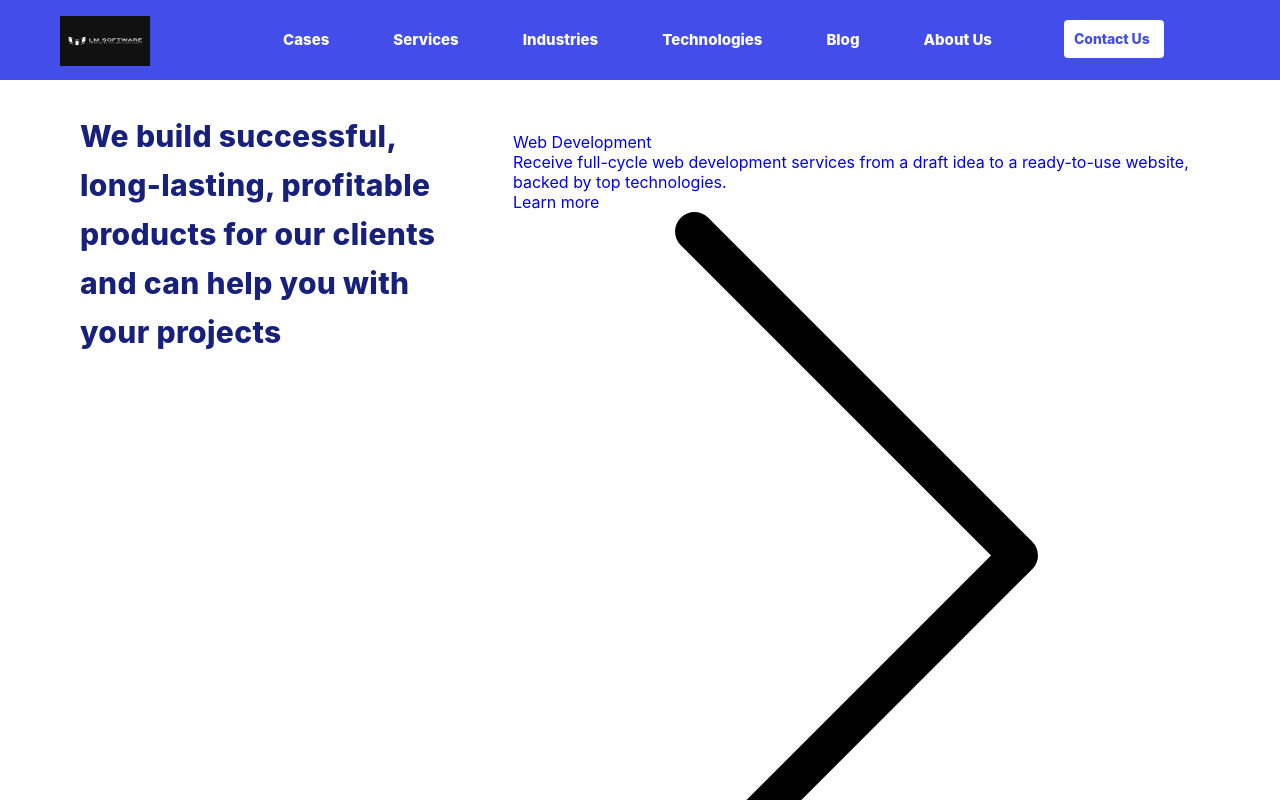
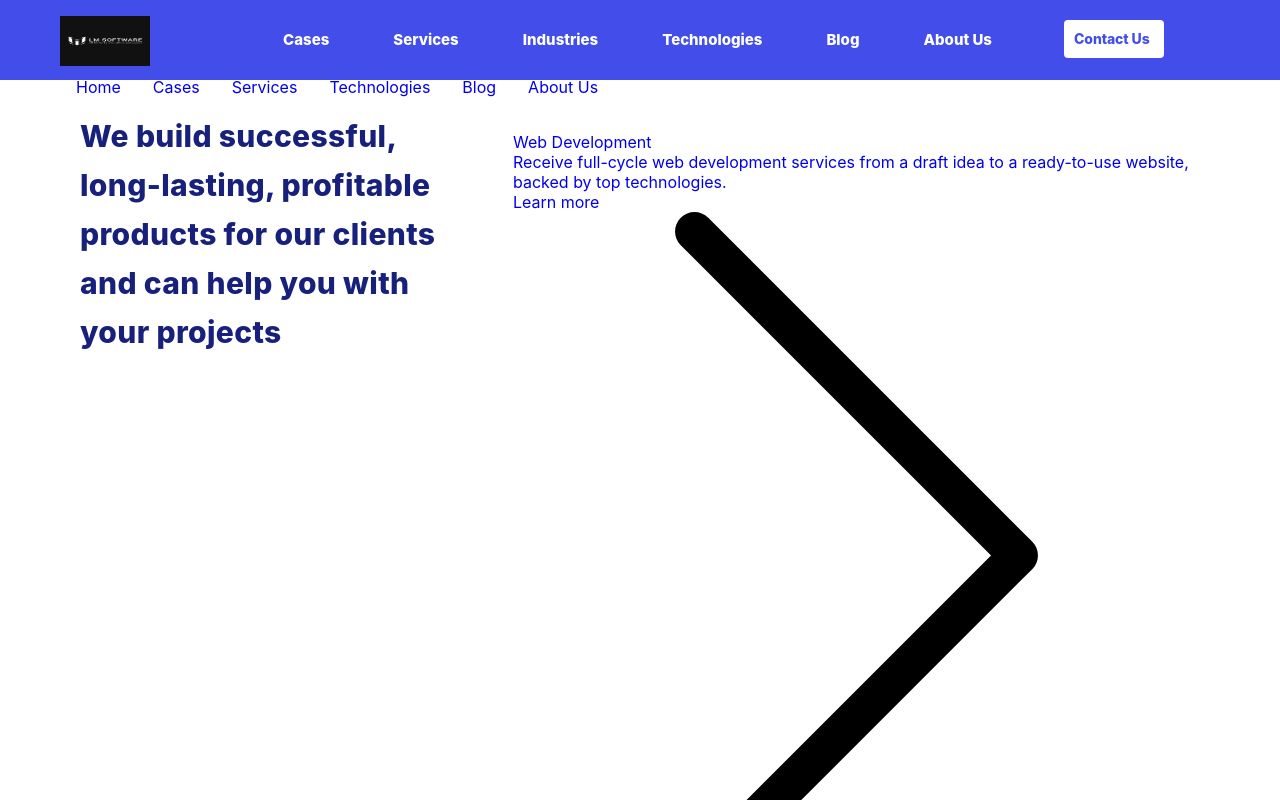
Before and after one commit to Namnguyen123A/lmsoft-web, a React (Create React App) app: page /home in a window 1280 px wide. Shown: the top 800 px of the page. Built offline with nearby package versions, Linux system fonts and the light colour scheme.

Commit message:
initial commit

```diff
--- a/package.json
+++ b/package.json
@@ -14,6 +14,7 @@
     "node-sass": "^7.0.1",
     "react": "^18.2.0",
     "react-dom": "^18.2.0",
+    "react-icons": "^4.4.0",
     "react-redux": "^8.0.2",
     "react-router-dom": "^5.3.0",
     "react-scripts": "5.0.1",
--- a/src/components/Navigation/index.tsx
+++ b/src/components/Navigation/index.tsx
@@ -1,4 +1,6 @@
 import * as React from 'react';
+import { CgMenu } from "react-icons/cg";
+import { useState } from "react";
 
 import './style.scss'
 import logo from'../../assets/LM Software-04.jpg'
@@ -6,10 +8,16 @@ export interface INavigationProps {
 }
 
 export default function Navigation (props: INavigationProps) {
+  const [isNavExpanded, setIsNavExpanded] = useState(false);
+  const HandleMenu = function () {
+    setIsNavExpanded(!isNavExpanded)
+  }
+  console.log(isNavExpanded)
   return (
     <header className="header transparent home" style={{backgroundColor: "transparent ; right: 0px"}}>
       <div className="container">
         <strong className="logo">
+
           <a href="">
             <img src={logo}></img>
           </a>
@@ -41,7 +49,24 @@ export default function Navigation (props: INavigationProps) {
 
         </ul>
         <a href="" className="button-btn">Contact Us</a>
+
+
+        <div className="button-menu" onClick = {HandleMenu}>< CgMenu/></div>
+        <div
+        className={
+          isNavExpanded ? "navigation-menu expanded" : "navigation-menu"
+        }
+      >
+        <ul>
+          <li><a href="/home">Home</a></li>
+          <li><a href="/home">Cases</a></li>
+          <li><a href="/home">Services</a></li>
+          <li><a href="/home">Technologies</a></li>
+          <li><a href="/home">Blog</a></li>
+          <li><a href="/home">About Us</a></li>
+        </ul>
       </div>
+    </div>
     </header>
   );
 }
--- a/src/components/Navigation/style.scss
+++ b/src/components/Navigation/style.scss
@@ -88,3 +88,119 @@
     box-shadow: none;
 
 }
+
+.navigation {
+    position: relative;
+    display: flex;
+    align-items: center;
+    height: 60px;
+    width: 100%;
+    padding: 0.5rem 0rem;
+    background-color: #fff;
+    color: black;
+    box-shadow: 0 2px 2px 2px rgba(9, 9, 9, 0.23);
+  }
+
+  .brand-name {
+    text-decoration: none;
+    color: black;
+    font-size: 1.3rem;
+    margin-left: 1rem;
+  }
+
+  .navigation-menu {
+    margin-left: auto;
+  }
+
+  .navigation-menu ul {
+    display: flex;
+    padding: 0;
+  }
+
+  .navigation-menu li {
+    list-style-type: none;
+    margin: 0 1rem;
+  }
+
+  .navigation-menu li a {
+    text-decoration: none;
+    display: block;
+    width: 100%;
+  }
+
+  .hamburger {
+    border: 0;
+    height: 40px;
+    width: 40px;
+    padding: 0.5rem;
+    border-radius: 50%;
+    background-color: #283b8b;
+    cursor: pointer;
+    transition: background-color 0.2s ease-in-out;
+    position: absolute;
+    top: 50%;
+    right: 25px;
+    transform: translateY(-50%);
+    display: none;
+  }
+
+  .hamburger:hover {
+    background-color: #2642af;
+  }
+
+  @media screen and (max-width: 1200px) {
+    .hamburger {
+      display: block;
+    }
+
+    .navigation-menu ul {
+      flex-direction: column;
+      position: absolute;
+      top: 80px;
+      left: 0;
+      width: 100%;
+      height: calc(100vh - 60px);
+      background-color: white;
+      border-top: 1px solid black;
+      display: none;
+    }
+
+    .navigation-menu li {
+      text-align: center;
+      margin: 0;
+    }
+
+    .navigation-menu li a {
+      color: black;
+      width: 100%;
+      padding: 1.5rem 0;
+    }
+
+    .navigation-menu li:hover {
+      background-color: #eee;
+    }
+
+    .navigation-menu.expanded ul {
+      display: block;
+    }
+    .add-menu {
+        display: none;
+    }
+
+
+    .button-btn {
+        display: none;
+    }
+
+    .button-menu {
+        text-align: right;
+        padding-top:30px;
+    }
+  }
+
+//////
+@media screen and (min-width:1200px) {
+    .button-menu {
+        display:none;
+    }
+}
```
Also changed, not shown: src/components/banner/index.tsx (added, +12 -0 lines), src/components/Footer/index.tsx (indentation only), src/components/banner/style.scss (added), 1 other file (tests, documents, lock files or other folders).
